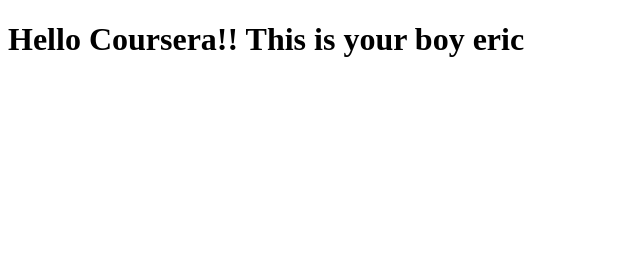
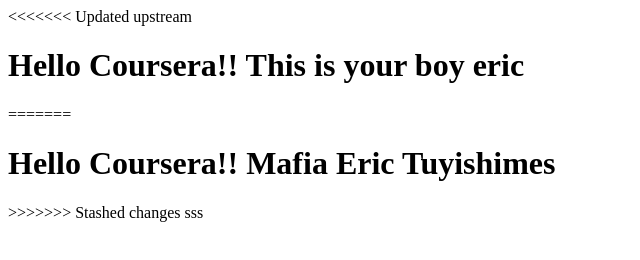
Before and after one commit to TUYISHIMEEriccyber/Coursera-assignments, a plain HTML site: page index.html in a window 1280 px wide. Shown: the whole page, without its empty margins (0-640 px from the left). Drawn offline with Linux system fonts and the light colour scheme.

Commit message:
Merge remote-tracking branch 'origin/main'

```diff
--- a/index.html
+++ b/index.html
@@ -6,6 +6,7 @@
 	<title>Hello Coursera!!</title>
 </head>
 <body>
+<<<<<<< Updated upstream
 <h1> Hello Coursera!! This is your boy eric </h1>
 	<script id="__bs_script__">//<![CDATA[
   (function() {
@@ -25,5 +26,9 @@
     }
   })()
 //]]></script>
+=======
+<h1> Hello Coursera!! Mafia Eric Tuyishimes</h1>
+>>>>>>> Stashed changes
 </body>
 </html>
+sss
```
